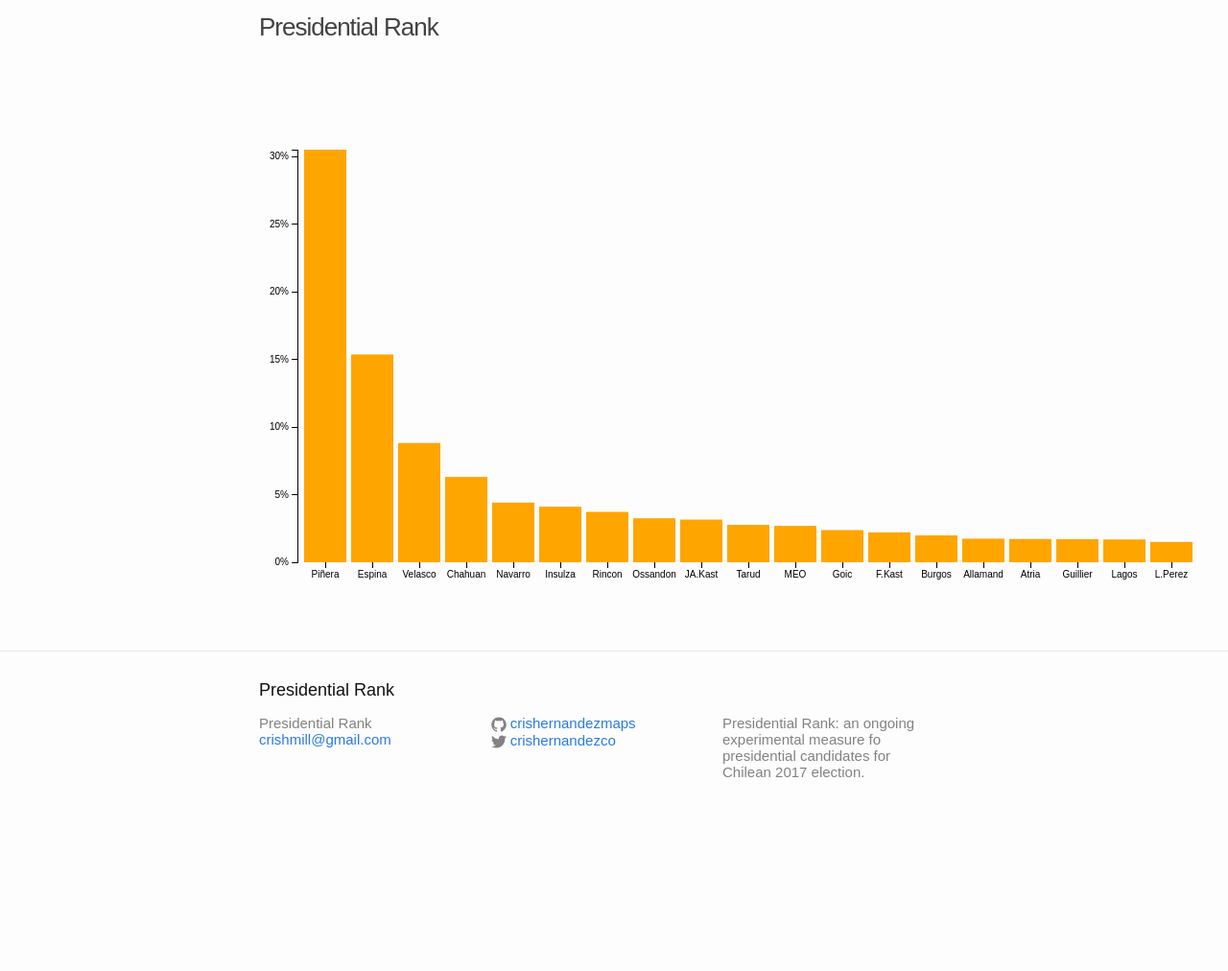
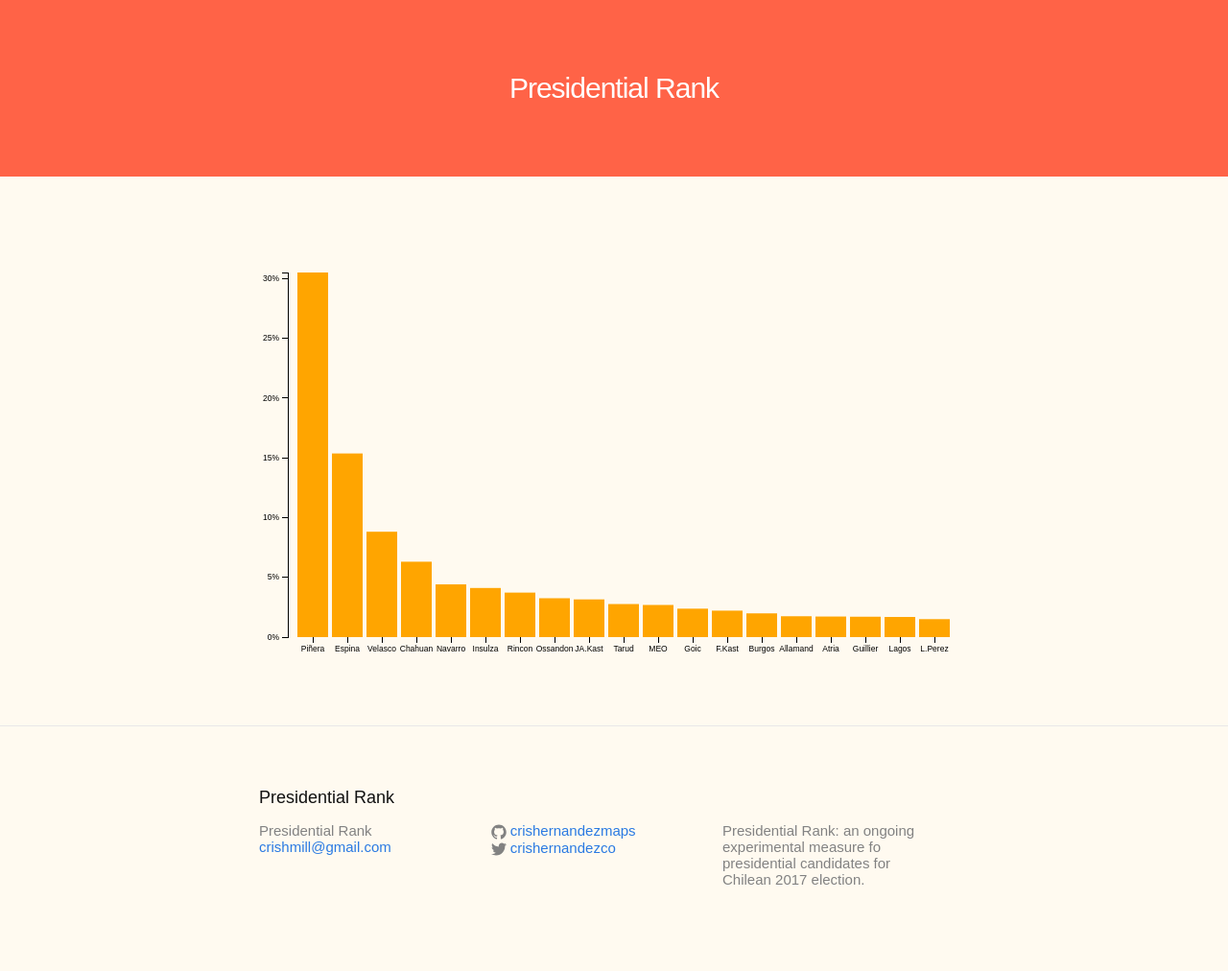
Before and after one commit to crishernandezmaps/presrank, a Jekyll site: the page built from index.html, in a window 1280 px wide. Shown: the whole page at 96% size. Built offline with Jekyll 4.4.1, drawn with Linux system fonts in a browser that asks for light colours; before the commit the page ends 900 px from its top, so only the background shows below that.

Commit message:
bit of css

```diff
--- a/_sass/_base.scss
+++ b/_sass/_base.scss
@@ -34,7 +34,7 @@ h1, h2, h3, h4, h5, h6,
 p, blockquote, pre,
 ul, ol, dl, figure,
 %vertical-rhythm {
-    margin-bottom: $spacing-unit / 2;
+    margin-bottom: $spacing-unit / 4;
 }
 
 
@@ -53,7 +53,7 @@ img {
  * Figures
  */
 figure > img {
-    display: block;
+    display: inline-block;
 }
 
 figcaption {
@@ -100,7 +100,7 @@ a {
 
     &:hover {
         color: $text-color;
-        text-decoration: underline;
+        text-decoration: none;
     }
 }
 
@@ -160,15 +160,15 @@ pre {
     max-width:         calc(#{$content-width} - (#{$spacing-unit} * 2));
     margin-right: auto;
     margin-left: auto;
-    padding-right: $spacing-unit;
-    padding-left: $spacing-unit;
+    // padding-right: $spacing-unit;
+    // padding-left: $spacing-unit;
     @extend %clearfix;
 
     @include media-query($on-laptop) {
         max-width: -webkit-calc(#{$content-width} - (#{$spacing-unit}));
         max-width:         calc(#{$content-width} - (#{$spacing-unit}));
-        padding-right: $spacing-unit / 2;
-        padding-left: $spacing-unit / 2;
+        // padding-right: $spacing-unit / 15;
+        // padding-left: $spacing-unit / 15;
     }
 }
 
--- a/_sass/_layout.scss
+++ b/_sass/_layout.scss
@@ -5,22 +5,26 @@
     // border-top: 5px solid $grey-color-dark;
     // border-bottom: 1px solid $grey-color-light;
     min-height: 56px;
+    background: tomato;
+    padding: 5%;
+    text-align: center;
 
     // Positioning context for the mobile navigation icon
     position: relative;
 }
 
 .site-title {
-    font-size: 26px;
+    font-size: 3em;
     font-weight: 300;
     line-height: 56px;
     letter-spacing: -1px;
-    margin-bottom: 0;
-    float: left;
+    // margin-bottom: 0;
+    margin: 0 auto;
 
     &,
     &:visited {
-        color: $grey-color-dark;
+        // color: $grey-color-dark;
+        color: white;
     }
 }
 
@@ -99,7 +103,7 @@
  */
 .site-footer {
     border-top: 1px solid $grey-color-light;
-    padding: $spacing-unit 0;
+    padding: 5%;
 }
 
 .footer-heading {
--- a/css/graph.css
+++ b/css/graph.css
@@ -1,11 +1,25 @@
 body {
   font: 10px sans-serif;
+  background: FloralWhite;
 }
 
 .c {
-  width: 950;
-  display: block;
-  margin: -30 auto;
+width: 750px;
+height: 450;
+margin: 0 auto;
+}
+
+svg {
+  padding: 0;
+  margin: 0;
+}
+
+#title {
+  margin-left: 5%;
+}
+
+text {
+  font-size: 0.85em;
 }
 
 .axis path,
@@ -24,18 +38,18 @@ body {
   display: none;
 }
 .d3-tip {
-  line-height: 0.5;
+  line-height: 1.2;
   font-weight: bold;
-  padding: 12px;
+  padding: 22px;
   background-color:rgba(0, 0, 0, 0.1);;
   color: #fff;
-  border-radius: 50px;
+  border-radius: 20px;
 }
 
 /* Creates a small triangle extender for the tooltip */
 .d3-tip:after {
   box-sizing: border-box;
-  display: inline;
+  display: inline-block;
   font-size: 10px;
   width: 100%;
   line-height: 1;
--- /dev/null
+++ b/css/graphD.css
@@ -0,0 +1,18 @@
+.bar--positive {
+  fill: steelblue;
+}
+
+.bar--negative {
+  fill: darkorange;
+}
+
+.axis {
+  font: 10px sans-serif;
+}
+
+.axis path,
+.axis line {
+  fill: none;
+  stroke: #000;
+  shape-rendering: crispEdges;
+}
--- a/index.html
+++ b/index.html
@@ -6,6 +6,7 @@ title: ""
   <!-- Using d3-tip graph from Justin Palmen http://bl.ocks.org/Caged/6476579 -->
   <meta charset="utf-8">
   <link rel="stylesheet" type="text/css" href="css/graph.css">
+  <link rel="stylesheet" type="text/css" href="css/graphD.css">
   <script src="js/d3.v3.min.js"></script>
   <script src="js/d3.tip.v0.6.3.js"></script>
 </head>
@@ -17,7 +18,7 @@ title: ""
       <div class="row">
         <div class="col-xs-12">
           <div class="site-heading">
-            <h1>{{ page.title }}</h1>
+            <h1 id="title">{{ page.title }}</h1>
             <hr class="small">
           </div>
         </div>
@@ -26,10 +27,11 @@ title: ""
   </header>
 
 <div class="c"></div>
+<div class="d"></div>
 <script>
-var margin = {top: 40, right: 20, bottom: 30, left: 40},
-    width = 1000 - margin.left - margin.right,
-    height = 500 - margin.top - margin.bottom;
+var margin = {top: 40, right: 20, bottom: 30, left: 30},
+    width = 750 - margin.left - margin.right,
+    height = 450 - margin.top - margin.bottom;
 
 var formatPercent = d3.format(".0%");
 
@@ -99,5 +101,4 @@ function type(d) {
   return d;
 }
 </script>
-
 </body>
```
Also changed, not shown: other parts of index.html (+1 -1 lines), data/presD.tsv (added, +20 -0 lines), neg.js (added, +54 -0 lines).
